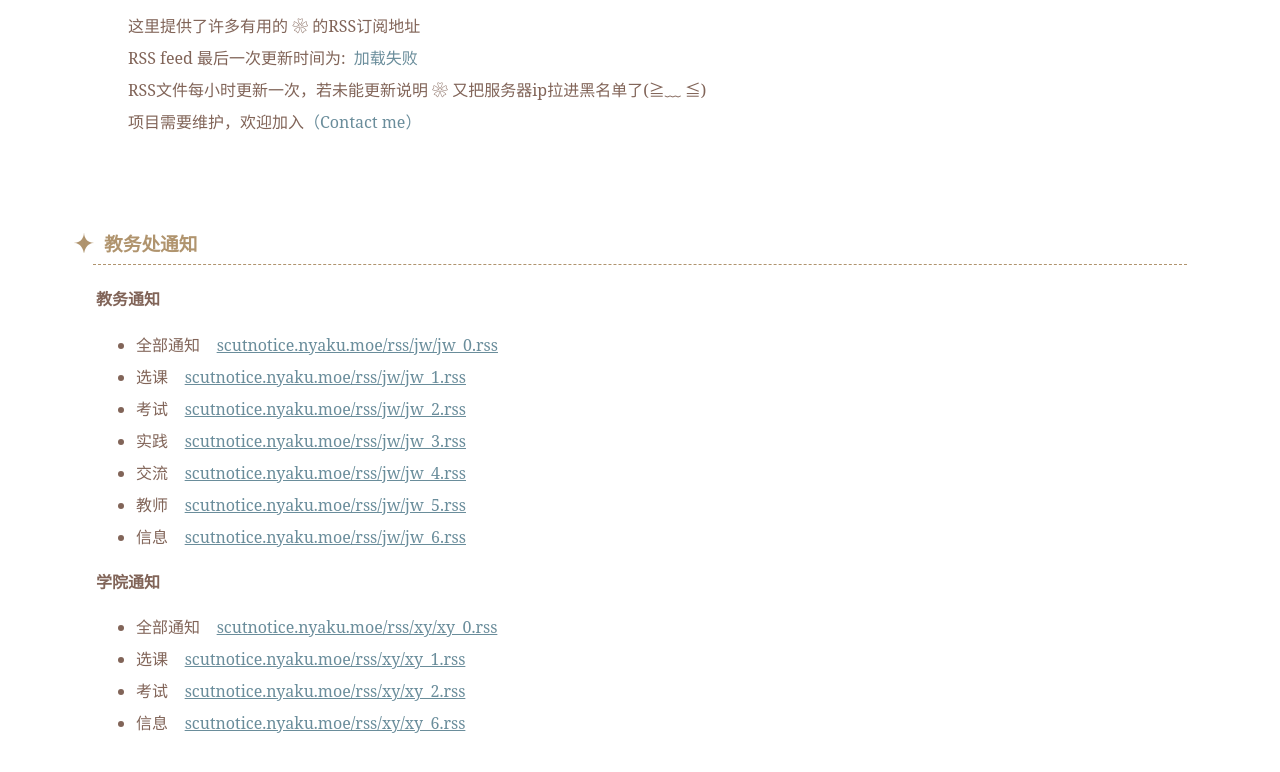
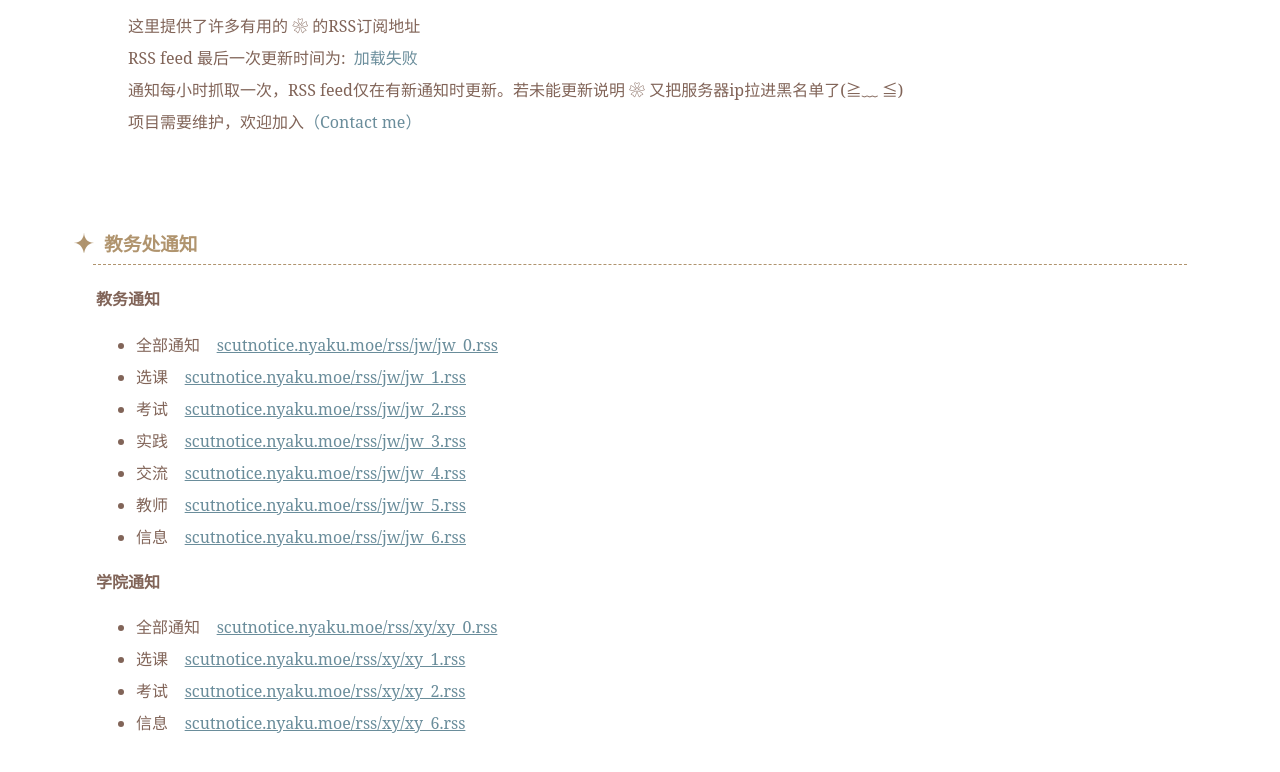
Before and after one commit to imouup/ScutNotice, a plain HTML site: page public/index.html in a window 1280 px wide. Shown: the part 154-926 px from the top of the page. Drawn offline with Linux system fonts and the light colour scheme; no server answers; a small style sheet from the web is missing; a web font is replaced by a local one.

Commit message:
修改主页说明

```diff
--- a/public/index.html
+++ b/public/index.html
@@ -24,7 +24,7 @@
         <span>
             <p>RSS feed 最后一次更新时间为: </p>
             <p id = "last_update_time" >....</p></span>
-        <p class="notice_description">RSS文件每小时更新一次，若未能更新说明 ❀ 又把服务器ip拉进黑名单了(≧﹏ ≦)</p>
+        <p class="notice_description">通知每小时抓取一次，RSS feed仅在有新通知时更新。若未能更新说明 ❀ 又把服务器ip拉进黑名单了(≧﹏ ≦)</p>
         <p class="notice_description">项目需要维护，欢迎加入<a href="mailto:nanakoi@foxmail.com" style="color: var(--hl_blue);text-decoration: dashed">（Contact me）</a></p>
     </section>
     <br>
```
